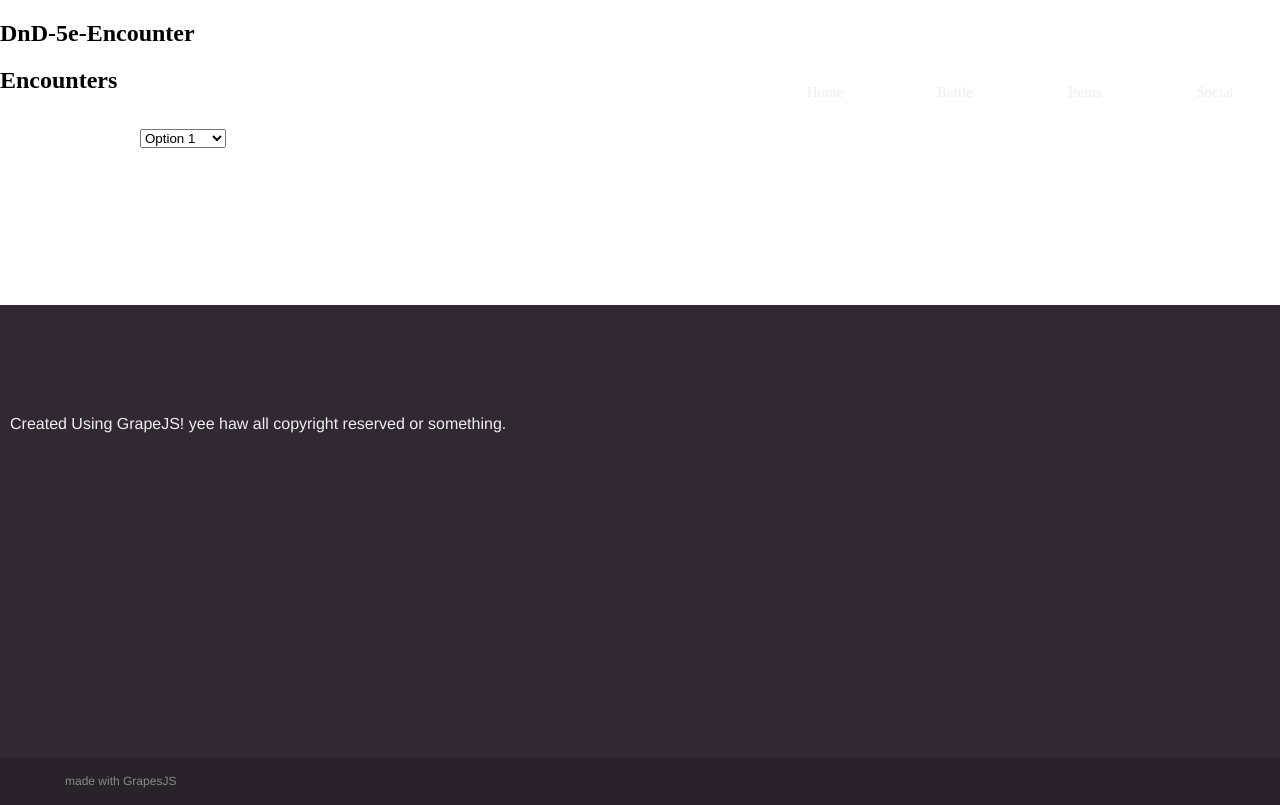
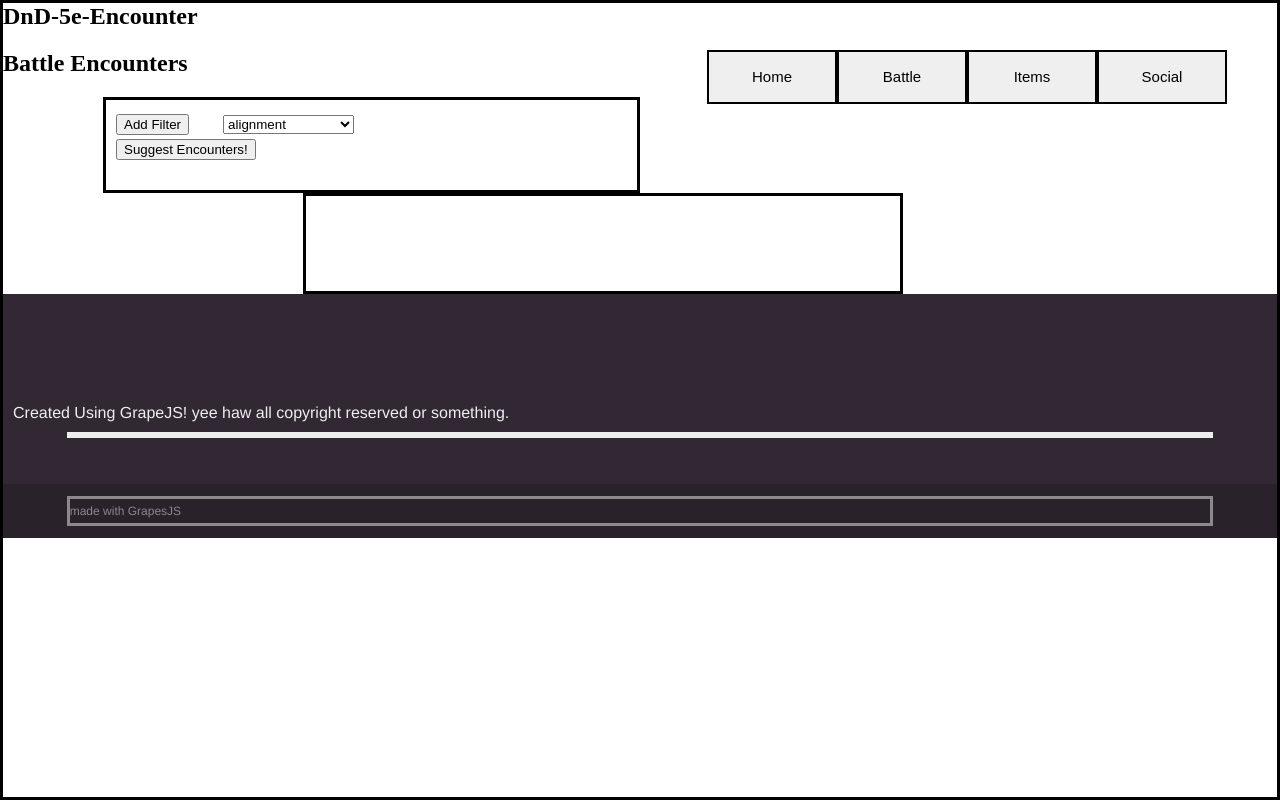
Before and after one commit to Jubil33/DnD-5e-Encounter, a Flask app: template templates/Encounter/Encounter.html in a window 1280 px wide. Run offline with Flask 3, Linux system fonts and the light colour scheme; the template is opened without the code that fills it, so the values that code supplies are empty; parts of the project's set-up code (start-up, migrations or seed data) failed here and were passed over.

Commit message:
suggest encounters button now works, retrieves monsters from backend

```diff
--- a/app.py
+++ b/app.py
@@ -1,7 +1,7 @@
 #!/usr/bin/env python3
 import os
 
-from flask import Flask
+from flask import Flask, render_template, redirect
 #from Class.Encounter import Encounter
 #from Class.generateEncounter import generateEncounter
 
@@ -27,17 +27,18 @@ def create_app(test_config=None):
         pass
 
     #Encounter blueprint
-    #from Class.generateEncounter import encounter
-    #from Class.Encounter import generateEncounter
     from .Encounter import EncounterController
     app.register_blueprint(EncounterController.bp)
 
-    #monster blueprint
 
     # a simple page that says hello
     @app.route('/hello')
     def hello():
         return 'Hello, World! poop'
 
+    @app.route('/')
+    def index():
+        return redirect('/encounter')
+
     return app
     #Error: Failed to find Flask application or factory in module 'DnD-5e-Encounter.app'. Use 'DnD-5e-Encounter.app:name' to specify one.
--- a/static/style.css
+++ b/static/style.css
@@ -3,6 +3,7 @@
   }
   body {
     margin: 0;
+    border-style: solid;
   }
   .clearfix{
     clear:both;
@@ -23,6 +24,7 @@
     width:90%;
     max-width:1150px;
     margin:0 auto;
+    border-style: solid;
   }
   .logo-container{
     float:left;
@@ -42,23 +44,25 @@
   .menu{
     float:right;
     width:50%;
+    padding-right: 50px;
   }
   .menu-item{
     float:right;
     font-size:15px;
-    color:#eee;
+    color:#000;
     width:130px;
     padding:10px;
     min-height:50px;
     text-align:center;
     line-height:30px;
     font-weight:400;
+    border-style: solid;
   }
   .footer-under{
     background-color:#312833;
     padding-bottom:100px;
     padding-top:100px;
-    min-height:500px;
+    min-height:200px;
     color:#eee;
     position:relative;
     font-weight:100;
@@ -107,6 +111,7 @@
     align-items:stretch;
     flex-wrap:nowrap;
     padding:10px;
+    border-style: solid;
   }
   .gjs-cell{
     min-height:75px;
--- a/templates/Encounter/Encounter.html
+++ b/templates/Encounter/Encounter.html
@@ -1,7 +1,7 @@
 {% extends 'base.html' %}
 
 {% block header %}
-  <h1>{% block title %}Encounters{% endblock %}</h1>
+  <h1>{% block title %} Battle Encounters {% endblock %}</h1>
 {% endblock %}
 
 {% block content %}
@@ -15,12 +15,60 @@
 
   <div class="gjs-row" id="i1ot2">
     <div class="gjs-cell" id="i5yxh">
-      <select type="text" class="FIlter" id="izb8f"><option value="opt1">Option 1</option><option value="opt2">Option 2</option></select>
+      <button id="filterbtn">Add Filter</button>
+      <select type="text" class="FIlter" id="izb8f">
+        <option value="alignment">alignment</option>
+        <option value="size">Size</option>
+        <option value="challengeRating">challengeRating</option>
+      </select>
+      <div></div>
+      <div></div>
+
+      <button id="sgEncBtn", onclick="sugFEncounters()">Suggest Encounters!</button>
+
     </div>
   </div>
+
   <div class="gjs-row" id="io3cs">
-    <div id="Encounter" class="gjs-cell Encounter">
+    <div id="encList" class="gjs-cell Encounter">
     </div>
   </div>
 </div>
+
+<div></div>
+<div></div>
+
+<script>
+  function sugFEncounters() {
+    document.getElementById("encList").innerHTML = "Hello World";
+    console.log('suggesting encounters')
+
+    $.ajax({
+      url: '/suggestFightEncounters',
+      type: 'POST',
+      //contentType: 'application/json',
+      dataType: 'html',
+      //data: JSON.stringify({ 'value': value }),
+      success: function(result) {
+          //document.getElementById('encList').innerHTML = response.result;
+          $("#encList").html(result)
+          console.log(result.data)
+      },
+      error: function(error) {
+          console.log(error);
+      }
+    });
+
+  }
+  /*
+  document.getElementById("sgEncBtn").encBtn.addEventListener("click", function() {
+    console.log('clicked suggest encounters');
+    //document.getElementById("encList").innerHTML = "Hello World";
+    //ideally the call will be if the encounter button is pressed then it will add in a generated user input.
+
+
+  })
+  */
+</script>
+
 {% endblock %}
--- a/templates/base.html
+++ b/templates/base.html
@@ -1,19 +1,21 @@
-<!doctype html>
+<!--doctype html-->
 <title>{% block title %}{% endblock %} - DnD-5e-Encounter</title>
 <link rel="stylesheet" href="{{ url_for('static', filename='style.css') }}">
+<script src="https://ajax.googleapis.com/ajax/libs/jquery/3.5.1/jquery.min.js"></script>
 <nav>
   <h1> DnD-5e-Encounter </h1>
 
   <!-- NEED TO ADJUST FOR MENU ITEMS -->
   <nav class="menu" id="iw3c">
-    <div class="menu-item" id="in8m">Social
-    </div>
-    <div class="menu-item" id="i49x">Items
-    </div>
-    <div class="menu-item" id="icdir">Battle
-    </div>
-    <div class="menu-item" id="iubec9">Home
-    </div>
+
+    <button class="menu-item" id="in8m">Social
+    </button>
+    <button class="menu-item" id="i49x">Items
+    </button>
+    <button class="menu-item" id="icdir">Battle
+    </button>
+    <button class="menu-item" id="iubec9">Home
+    </button>
   </nav>
 </nav>
 
```
Also changed, not shown: Encounter/EncounterController.py (+20 -1 lines), Encounter/templates/Encounter.html (deleted, +0 -26 lines), Encounter/Class/generateEncounter.py (line endings or trailing spaces).
